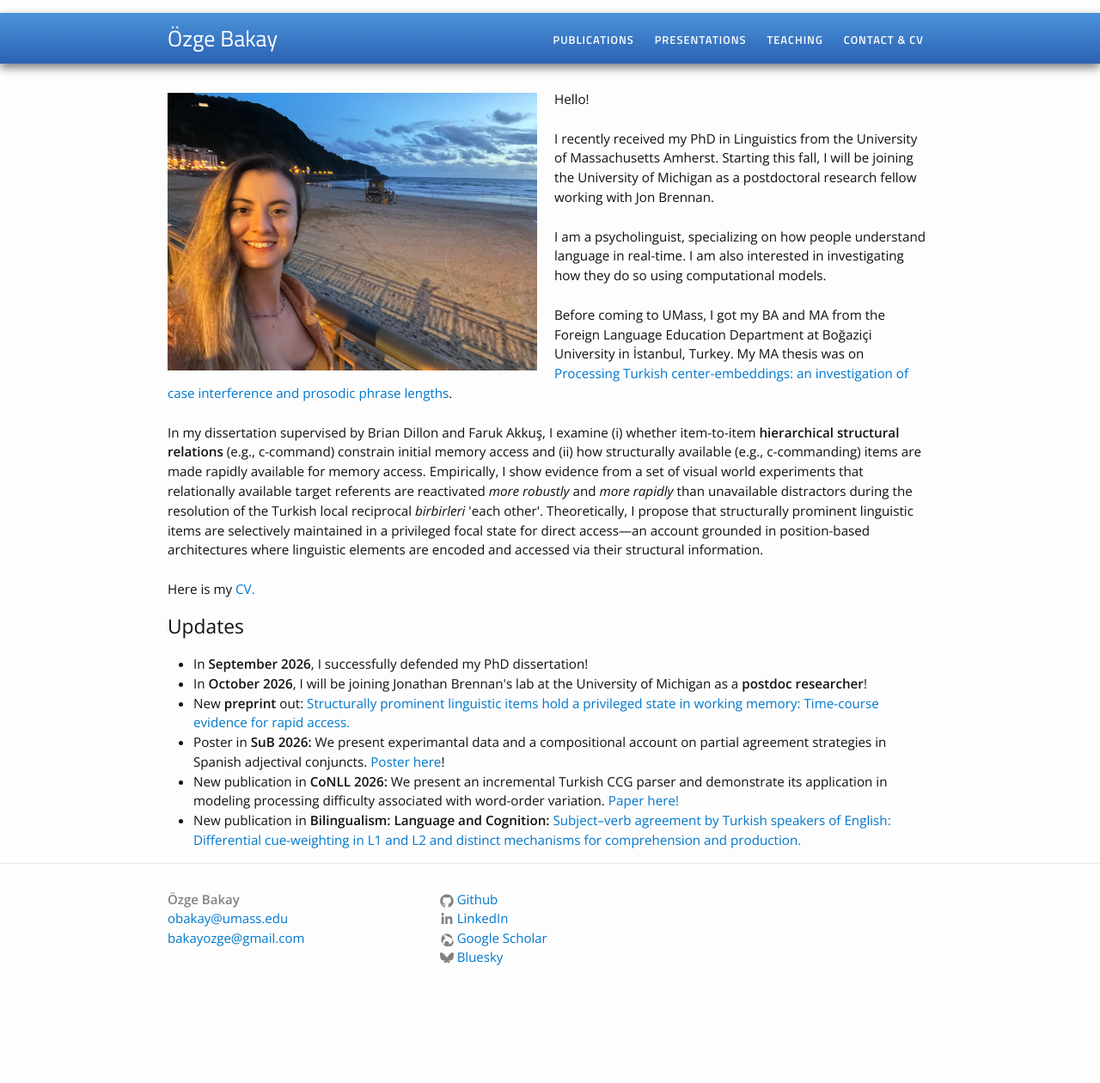
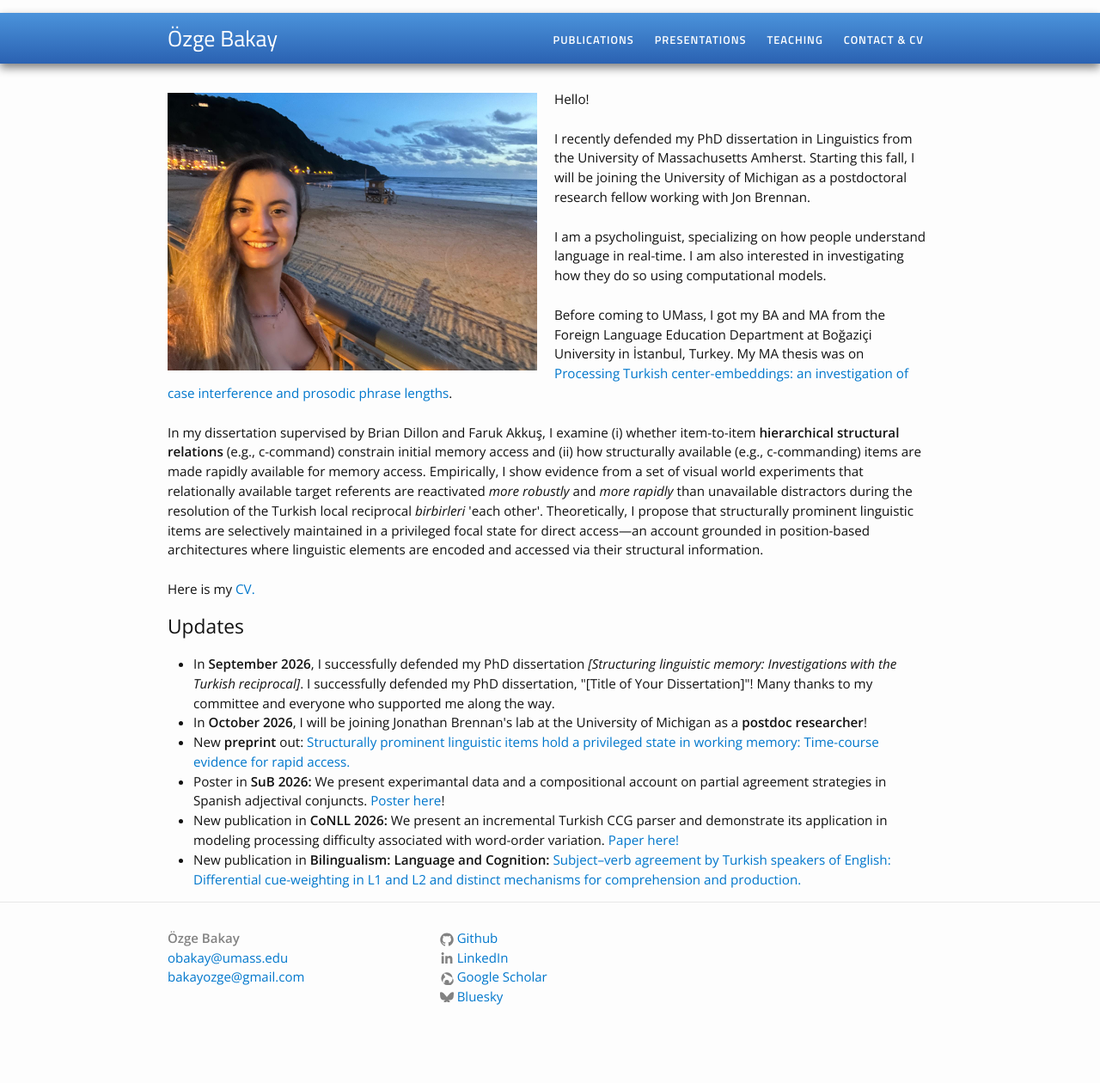
Before and after one commit to ozgebakay/ozgebakay.github.io, a Jekyll site: the page built from index.html, in a window 1280 px wide. Shown: the whole page at 86% size. Built offline with Jekyll 4.4.1, drawn with Linux system fonts in a browser that asks for light colours; before the commit the page ends 1215 px from its top, so only the background shows below that.

Commit message:
Update index.html

```diff
--- a/index.html
+++ b/index.html
@@ -8,7 +8,7 @@ layout: default
 
 <p>Hello!<br><br>
 
-I recently received my PhD in Linguistics from the University of Massachusetts Amherst. Starting this fall, I will be joining the University of Michigan as a postdoctoral research fellow working with Jon Brennan. <br><br>
+I recently defended my PhD dissertation in Linguistics from the University of Massachusetts Amherst. Starting this fall, I will be joining the University of Michigan as a postdoctoral research fellow working with Jon Brennan. <br><br>
 
 I am a psycholinguist, specializing on how people understand language in real-time. I am also interested in investigating how they do so using computational models.<br><br>
 
@@ -22,7 +22,7 @@ Here is my <a href="/OzgeBakay_CV.pdf">CV.</a></p>
 <h2>Updates</h2>
 <div class="updates" style="overflow-y: visible;">
 <ul>
-<li>In <b>September 2026</b>, I successfully defended my PhD dissertation!</li>
+<li>In <b>September 2026</b>, I successfully defended my PhD dissertation <i>[Structuring linguistic memory: Investigations with the Turkish reciprocal]</i>. I successfully defended my PhD dissertation, "[Title of Your Dissertation]"! Many thanks to my committee and everyone who supported me along the way.</li>
 <li>In <b>October 2026</b>, I will be joining Jonathan Brennan's lab at the University of Michigan as a <b>postdoc researcher</b>!</li>
 <li>New <b>preprint</b> out: <a href="https://osf.io/preprints/psyarxiv/aphwj_v1" target="_blank">Structurally prominent linguistic items hold a privileged state in working memory: Time-course evidence for rapid access.</a></li>
 <li>Poster in <b>SuB 2026:</b> We present experimantal data and a compositional account on partial agreement strategies in Spanish adjectival conjuncts. <a href="https://ozgebakay.github.io/projects/CoronaBakay_SuB31.pdf" target="_blank">Poster here</a>!</li>
```
